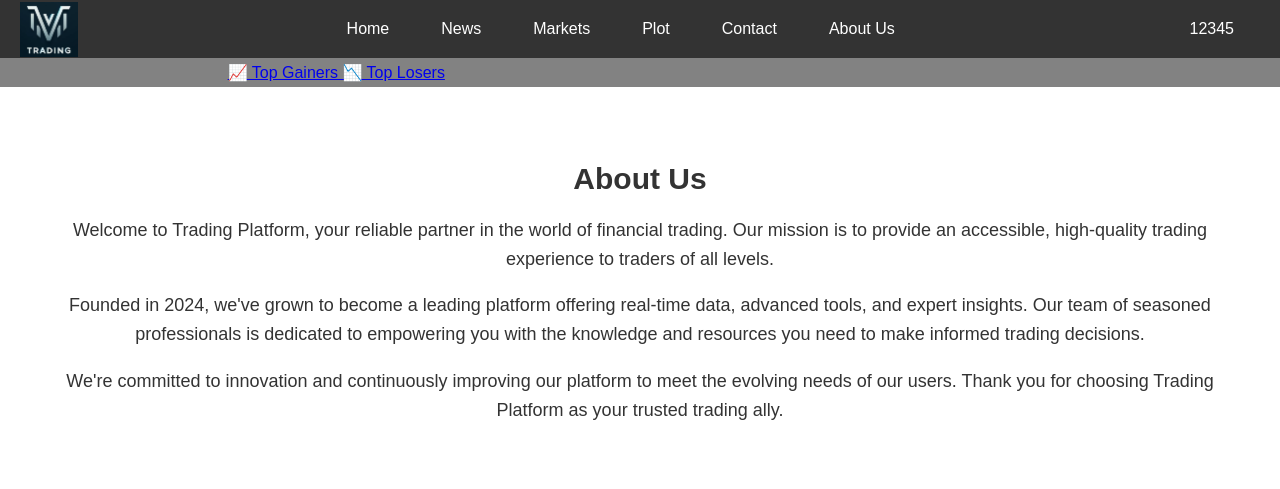
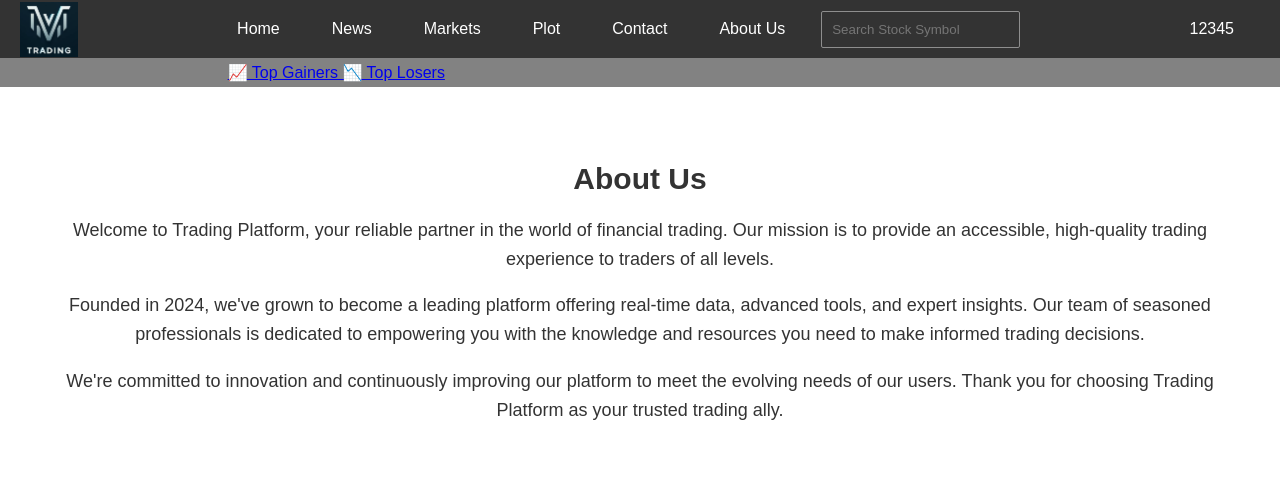
Before and after one commit to rogerthat1729/stock-analyzer, a Flask app: page /about in a window 1280 px wide. Shown: the top 489 px of the page. Run offline with Flask 3, Linux system fonts and the light colour scheme.

Commit message:
Search Bar added

```diff
--- a/ourapp.py
+++ b/ourapp.py
@@ -6,6 +6,7 @@ from news import get_stock_news
 import plotly.offline as po
 import pandas as pd
 from flask_caching import Cache
+import csv
 
 syms = pd.read_csv('ind_nifty50list.csv')
 stock_list = syms['Symbol'].tolist()
@@ -230,5 +231,23 @@ def gainers_and_losers():
     gainers, losers = get_performers(data)
     return render_template("performers.html", usr = usr, both = [gainers, losers])
 
+
+#search bar on base page
+@app.route('/search')
+def search():
+    search_symbol = request.args.get('search_symbol').upper()
+
+    # DO this once on start up
+    with open('SYMBOL_Marketcap.csv', 'r') as file:
+        csv_reader = csv.reader(file)
+        stock_list = [row[0] for row in csv_reader]  # Get the list of symbols from the CSV file
+
+    if search_symbol in stock_list:
+        return redirect(url_for('market_detail', symbol=search_symbol))
+    else:
+        flash('Invalid Stock Symbol')
+        return redirect(url_for('home'))
+
+
 if __name__ == "__main__":
     app.run(debug=True)
--- a/static/style.css
+++ b/static/style.css
@@ -994,6 +994,37 @@ select {
   margin-bottom: 15px;
 }
 
+
+/* Adding a searchbar */
+.navbar-search-form {
+  display: flex;
+  align-items: center;
+}
+
+.navbar-search-form input {
+  padding: 10px;
+  margin-right: 0px;
+  border-radius: 2px;
+  border: 1px solid #8e8e8e;
+  background-color: #333;
+  color: #ddd;
+  margin-left: 0px;
+}
+
+.navbar-search-form button {
+  padding: 5px 10px;
+  background-color: #007bff;
+  color: white;
+  border: none;
+  border-radius: 4px;
+  cursor: pointer;
+}
+
+.navbar-search-form button:hover {
+  background-color: #0056b3;
+}
+
+
 /*After num_stocks.html */
 /* Stock Input Section Styles */
 /* .stock-input-section {
--- a/templates/base.html
+++ b/templates/base.html
@@ -24,7 +24,14 @@
       {%endif%}
       <li><a href="http://127.0.0.1:5000/contact">Contact</a></li>
       <li><a href="http://127.0.0.1:5000/about">About Us</a></li>
+      <li><form class="navbar-search-form" action="/search" method="get">
+        <input type="text" name="search_symbol" placeholder="Search Stock Symbol" required>
+        <!--<button type="submit">Search</button>-->
+      </form></li>
     </ul>
+
+
+
     <ul class="login-list">
       {% if usr %}
       <li><a href="http://127.0.0.1:5000/dashboard">{{usr}}</a></li>
```
